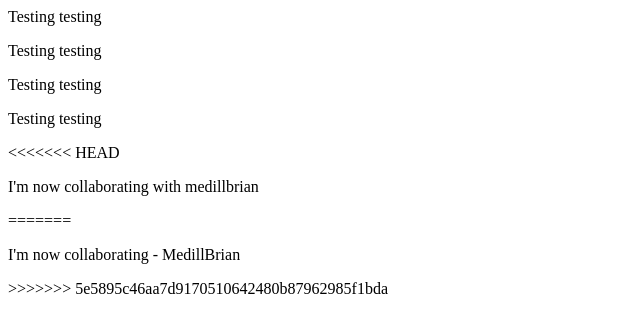
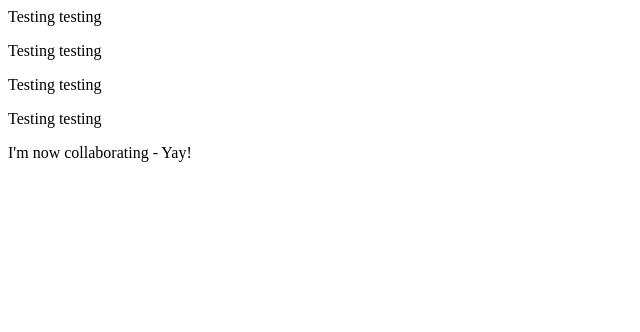
Before and after one commit to baaguilar/project-test, a plain HTML site: page index.html in a window 1280 px wide. Shown: the whole page, without its empty margins (0-640 px from the left). Drawn offline with Linux system fonts and the light colour scheme.

Commit message:
yay. another branch

```diff
--- a/index.html
+++ b/index.html
@@ -6,10 +6,6 @@
         <p>Testing testing</p>
         <p>Testing testing</p>
         <p>Testing testing</p>
-<<<<<<< HEAD
-        <p>I'm now collaborating with medillbrian</p>
-=======
-        <p>I'm now collaborating - MedillBrian</p>
->>>>>>> 5e5895c46aa7d9170510642480b87962985f1bda
+        <p>I'm now collaborating - Yay!</p>
     </body>
 </html>
```
